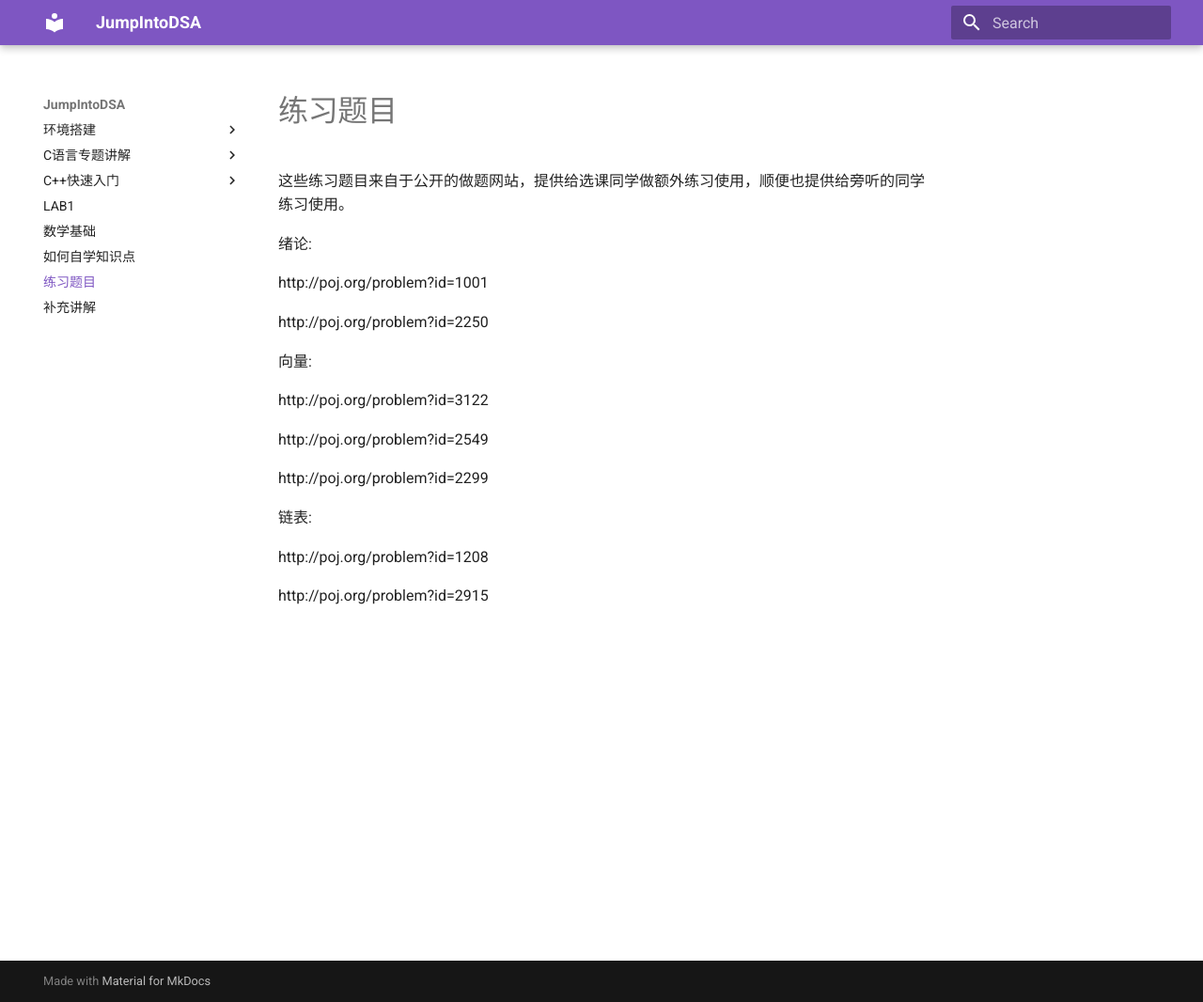
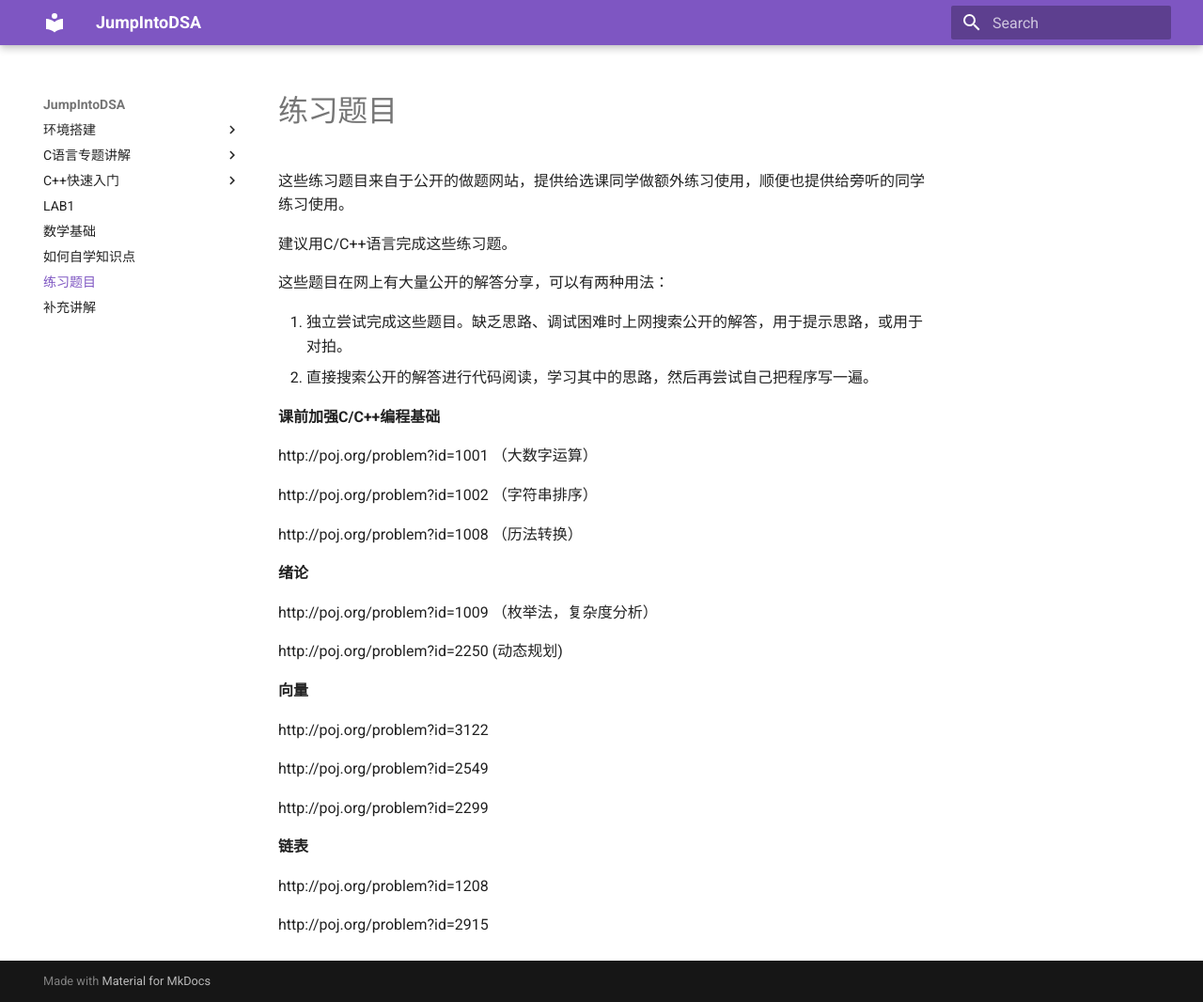
Before and after one commit to Tsinghua-DSA/JumpIntoDSA, an MkDocs documentation site: the page built from docs/Practice/index.md, in a window 1280 px wide and 1066 px high. Shown: the whole window at 94% size. Built offline with MkDocs 1.6.1 and Material for MkDocs 9.7.7, drawn with Linux system fonts in a browser that asks for light colours.

Commit message:
update practice.md

```diff
--- a/docs/Practice/index.md
+++ b/docs/Practice/index.md
@@ -2,14 +2,31 @@
 
 这些练习题目来自于公开的做题网站，提供给选课同学做额外练习使用，顺便也提供给旁听的同学练习使用。
 
-绪论:
+建议用C/C++语言完成这些练习题。
 
-http://poj.org/problem?id=1001
+这些题目在网上有大量公开的解答分享，可以有两种用法：
 
-http://poj.org/problem?id=2250
+1. 独立尝试完成这些题目。缺乏思路、调试困难时上网搜索公开的解答，用于提示思路，或用于对拍。
+2. 直接搜索公开的解答进行代码阅读，学习其中的思路，然后再尝试自己把程序写一遍。
+
+**课前加强C/C++编程基础**
 
 
-向量:
+http://poj.org/problem?id=1001 （大数字运算）
+
+http://poj.org/problem?id=1002 （字符串排序）
+
+http://poj.org/problem?id=1008 （历法转换）
+
+**绪论**
+
+http://poj.org/problem?id=1009 （枚举法，复杂度分析）
+
+http://poj.org/problem?id=2250 (动态规划)
+
+
+
+**向量**
 
 http://poj.org/problem?id=3122
 
```
Also changed, not shown: other parts of docs/Practice/index.md (+1 -1 lines).
